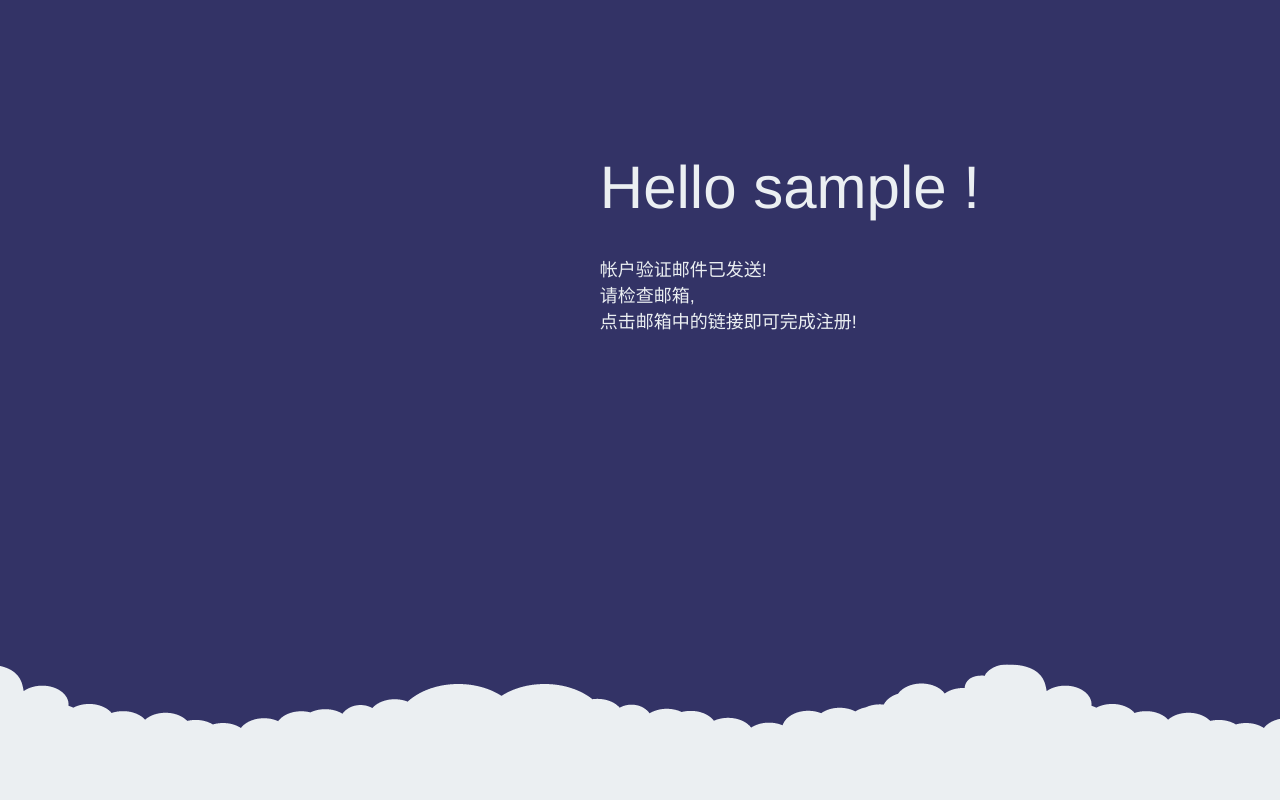
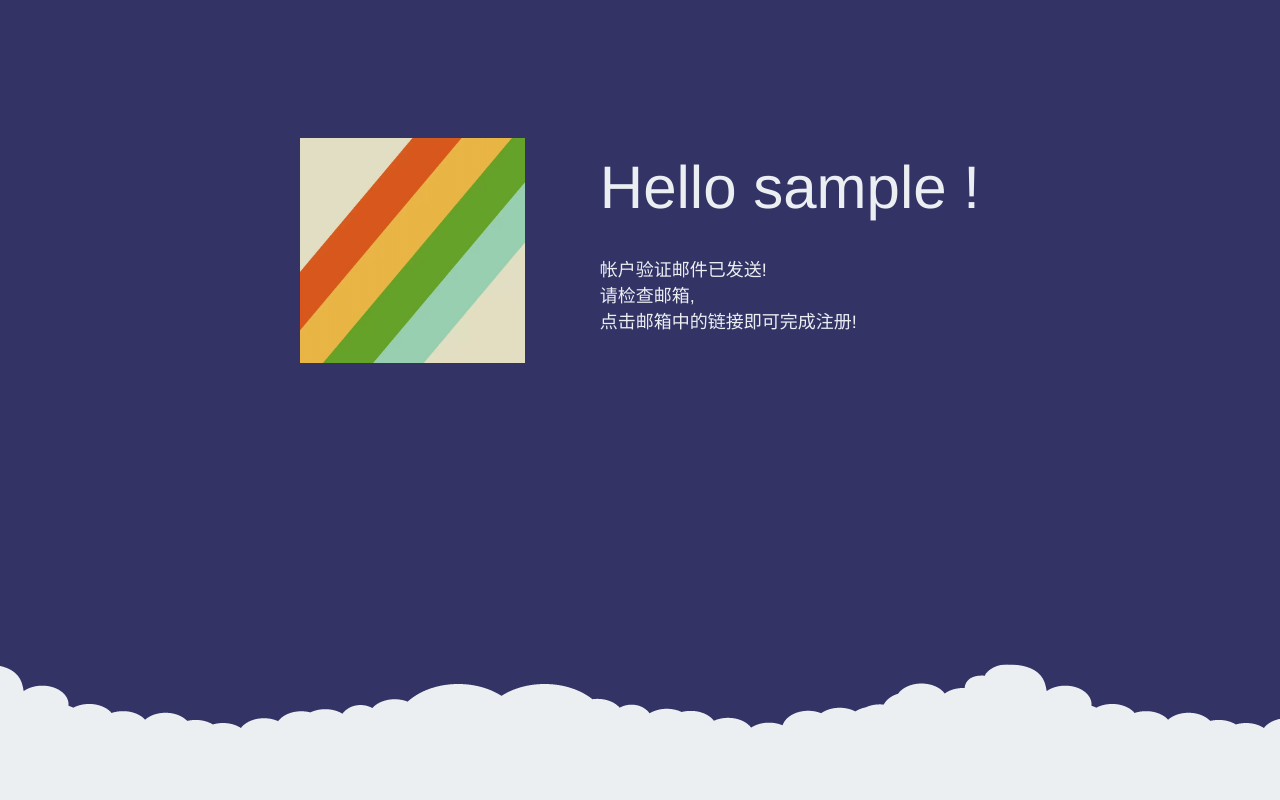
Before and after one commit to JunLeeTerry/omret, a Django app: template omret/1/omret/templates/logreg/validatemail.html in a window 1280 px wide. Run offline with Django 3.2, Linux system fonts and the light colour scheme; the template is opened without the code that fills it: most values are stand-ins (such as "Sample title", 1, 10 or a date in 2020); some libraries are stand-ins or nearby versions.

Commit message:
20160103

```diff
--- a/omret/1/omret/static/css/logreg/validatemail.css
+++ b/omret/1/omret/static/css/logreg/validatemail.css
@@ -44,3 +44,57 @@
     font-size:18px;
     line-height:26px;
 }
+
+
+/* move pic*/
+
+@keyframes moveImg{
+    0%{
+	top: 120px;left: 300px;
+    }
+    100%{
+	top: 150px;left: 300px;
+    }
+/*from{top: 120px;left: 300px;}
+  to{top: 150px;left: 300px;}*/
+}
+@-moz-keyframes moveImg{ /*Firefox*/
+    0%{
+	top: 120px;left: 300px;
+    }
+    100%{
+	top: 150px;left: 300px;
+    }
+}
+@-ms-keyframes moveImg{ /*IE*/
+    0%{
+	top: 120px;left: 300px;
+    }
+    100%{
+	top: 150px;left: 300px;
+    }
+}
+@-webkit-keyframes moveImg{ /*Chrome,Safari*/
+    0%{
+	top: 130px;left: 300px;
+    }
+    100%{
+	top: 140px;left: 300px;
+    }
+}
+#validateemail-pic {
+    position: relative;
+    animation: moveImg 3s infinite linear;
+    animation-direction: alternate;
+    -moz-animation: moveImg 3s infinite linear;
+    -moz-animation-direction: alternate;
+    -ms-animation: moveImg 3s infinite linear;
+    -ms-animation-direction: alternate;
+    -webkit-animation: moveImg 1s infinite linear;
+    -webkit-animation-direction: alternate;
+}
+
+#validateemail-pic img{
+    width:225px;
+    height:225px;
+}
--- a/omret/1/omret/templates/logreg/validatemail.html
+++ b/omret/1/omret/templates/logreg/validatemail.html
@@ -16,7 +16,8 @@ omret
 <div id="outcontainer" class="container-fluid">
     <div id="email-container">
 	<div>
-	    <div id="picture" style="float:left">
+	    <div id="validateemail-pic" style="float:left">
+		<img src="/static/img/validateemail-pic.png">
 	    </div>
 	    <div id="description" style="float:right">
 		<h1>Hello {{username}} !</h1>
```
Also changed, not shown: omret/1/omret/static/img/validateemail-pic.png (added).
